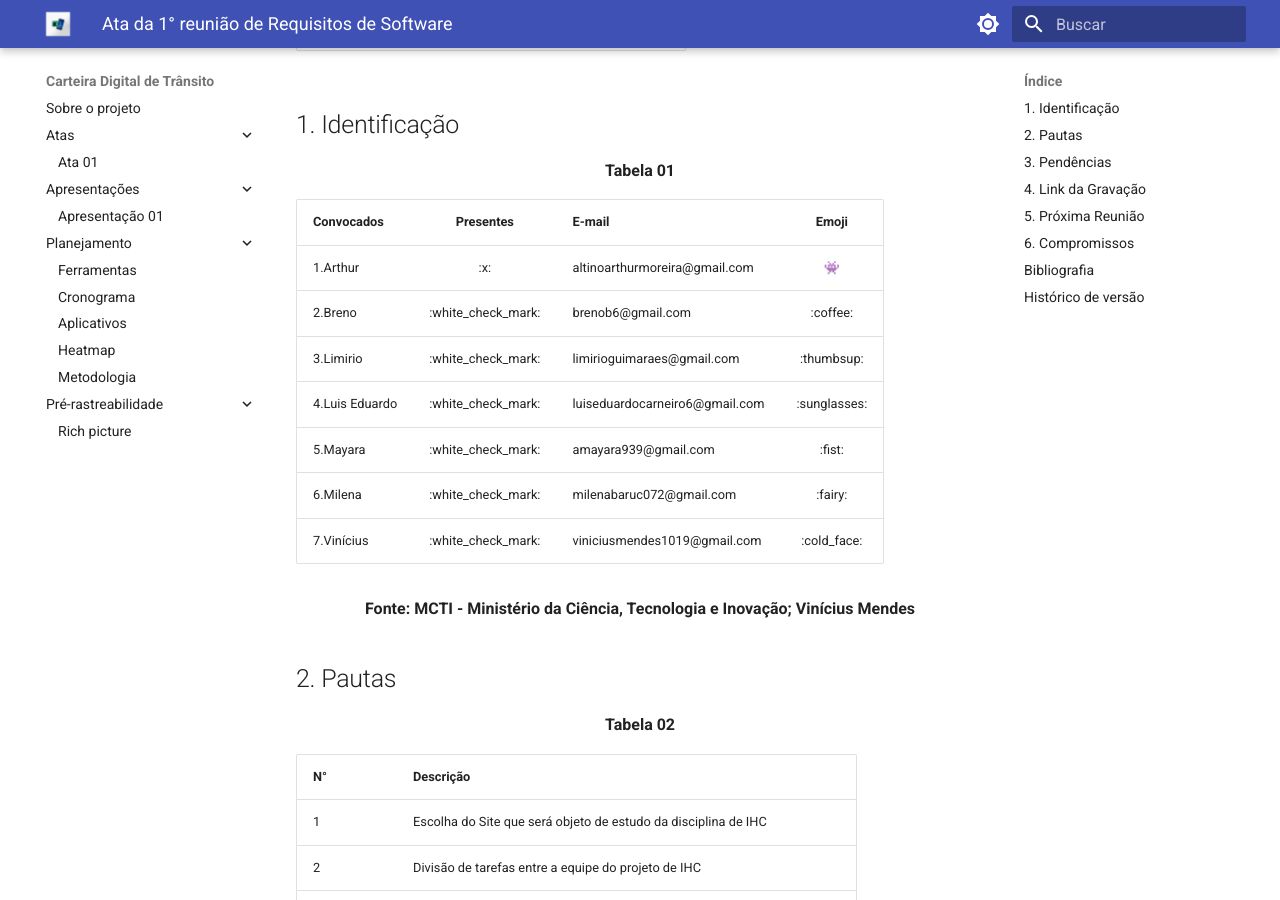
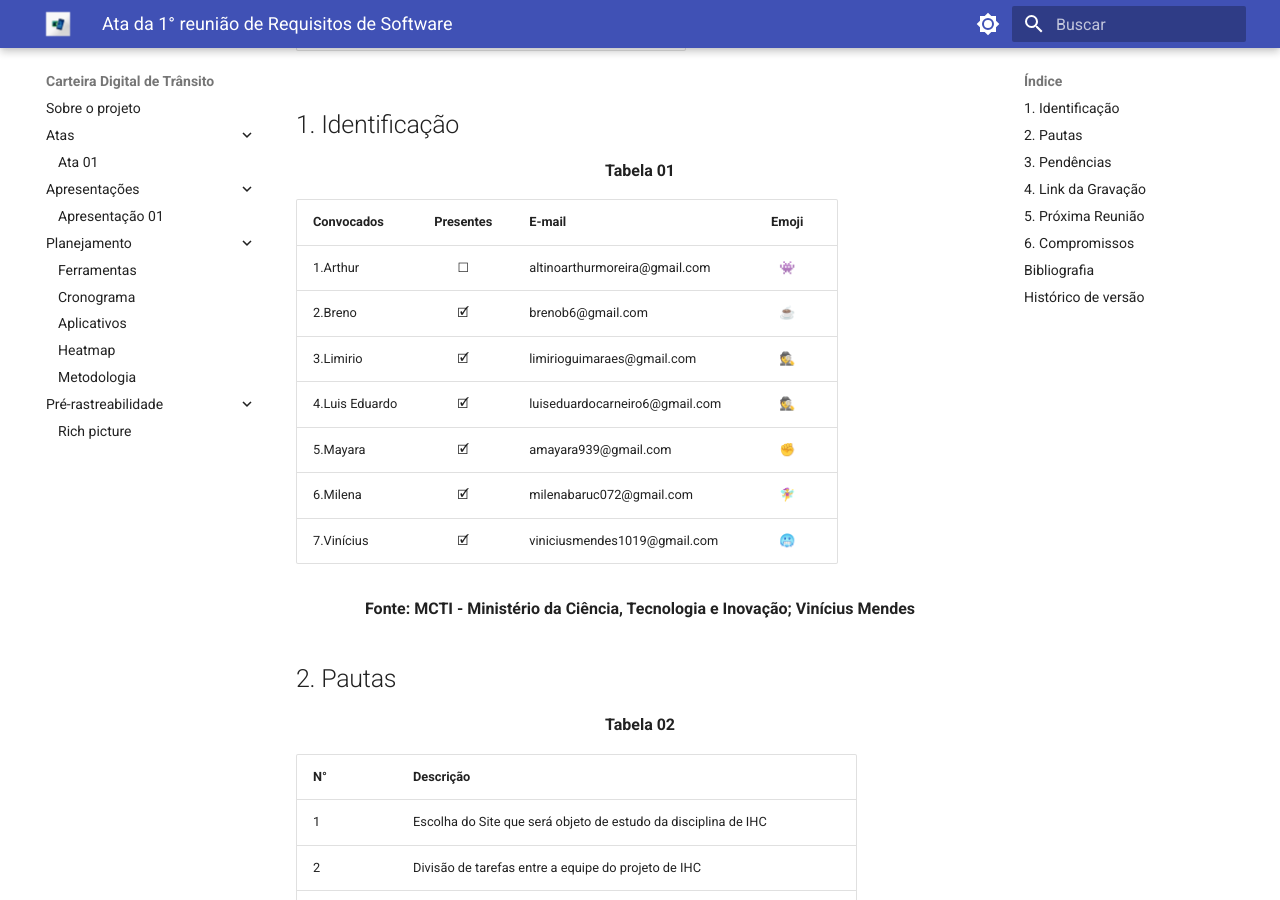
Before and after one commit to Requisitos-de-Software/2023.2-Carteira_Digital_de_Transito, an MkDocs documentation site: the page built from docs/atas/ata 1.md, in a window 1280 px wide and 900 px high, scrolled down 349 px. Built offline with MkDocs 1.6.1 and Material for MkDocs 9.7.7, drawn with Linux system fonts in a browser that asks for light colours.

Commit message:
arrumando os emojis da tabela 1

```diff
--- a/docs/atas/ata 1.md
+++ b/docs/atas/ata 1.md
@@ -45,45 +45,45 @@ Arthur
   <tbody>
     <tr>
       <td>1.Arthur</td>
-      <td style="text-align:center">:x:</td>
+      <td style="text-align:center">☐</td>
       <td style="text-align:left">altinoarthurmoreira@gmail.com</td>
       <td style="text-align:center">👾</td>
     </tr>
     <tr>
       <td>2.Breno</td>
-      <td style="text-align:center">:white_check_mark:</td>
+      <td style="text-align:center">🗹</td>
       <td style="text-align:left">brenob6@gmail.com</td>
-      <td style="text-align:center">:coffee:</td>
+      <td style="text-align:center">☕</td>
     </tr>
     <tr>
       <td>3.Limirio</td>
-      <td style="text-align:center">:white_check_mark:</td>
+      <td style="text-align:center">🗹</td>
       <td style="text-align:left">limirioguimaraes@gmail.com</td>
-      <td style="text-align:center">:thumbsup:</td>
+      <td style="text-align:center">🕵️</td>
     </tr>
     <tr>
       <td>4.Luis Eduardo</td>
-      <td style="text-align:center">:white_check_mark:</td>
+      <td style="text-align:center">🗹</td>
       <td style="text-align:left">luiseduardocarneiro6@gmail.com</td>
-      <td style="text-align:center">:sunglasses:</td>
+      <td style="text-align:center">🕵️</td>
     </tr>
     <tr>
       <td>5.Mayara</td>
-      <td style="text-align:center">:white_check_mark:</td>
+      <td style="text-align:center">🗹</td>
       <td style="text-align:left">amayara939@gmail.com</td>
-      <td style="text-align:center">:fist:</td>
+      <td style="text-align:center">✊</td>
     </tr>
     <tr>
       <td>6.Milena</td>
-      <td style="text-align:center">:white_check_mark:</td>
+      <td style="text-align:center">🗹</td>
       <td style="text-align:left">milenabaruc072@gmail.com</td>
-      <td style="text-align:center">:fairy:</td>
+      <td style="text-align:center">🧚‍♀️</td>
     </tr>
     <tr>
       <td>7.Vinícius</td>
-      <td style="text-align:center">:white_check_mark:</td>
+      <td style="text-align:center">🗹</td>
       <td style="text-align:left">viniciusmendes1019@gmail.com</td>
-      <td style="text-align:center">:cold_face:</td>
+      <td style="text-align:center">🥶</td>
     </tr>
   </tbody>
 </table>
```
